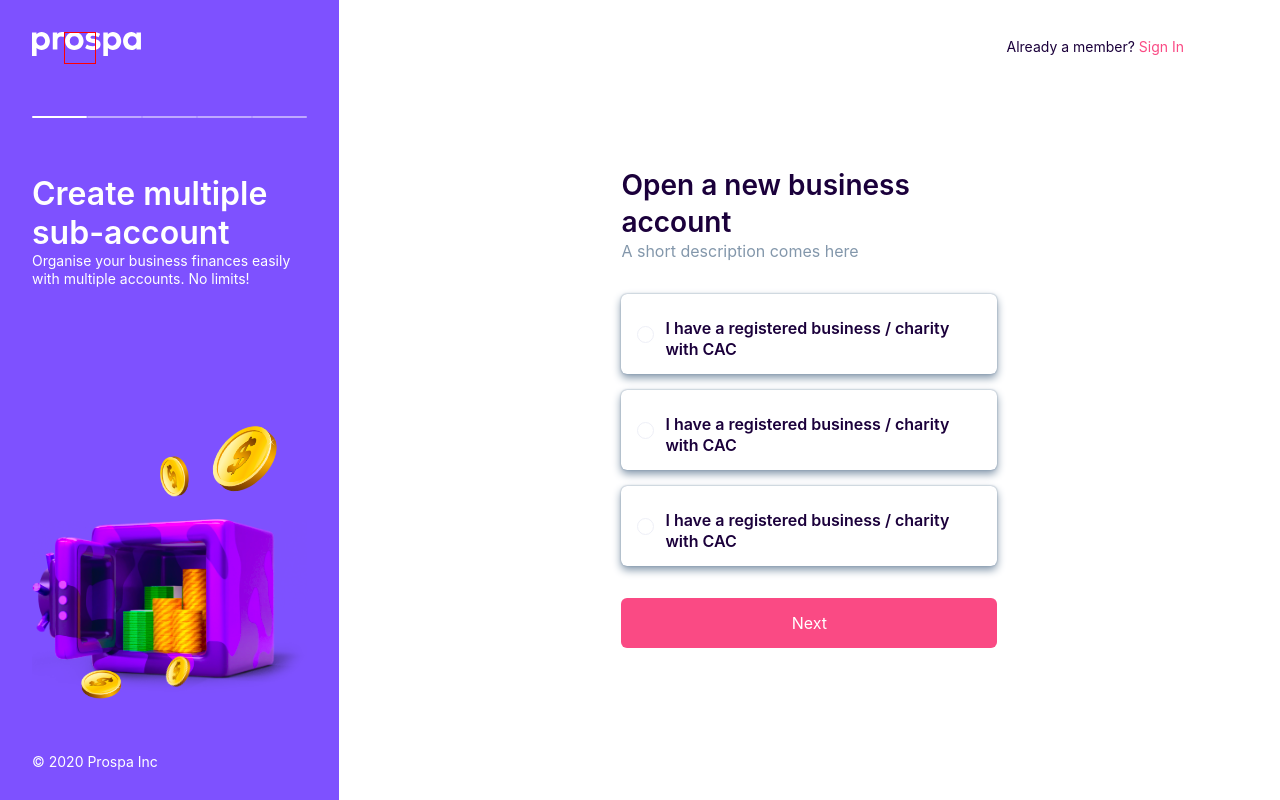
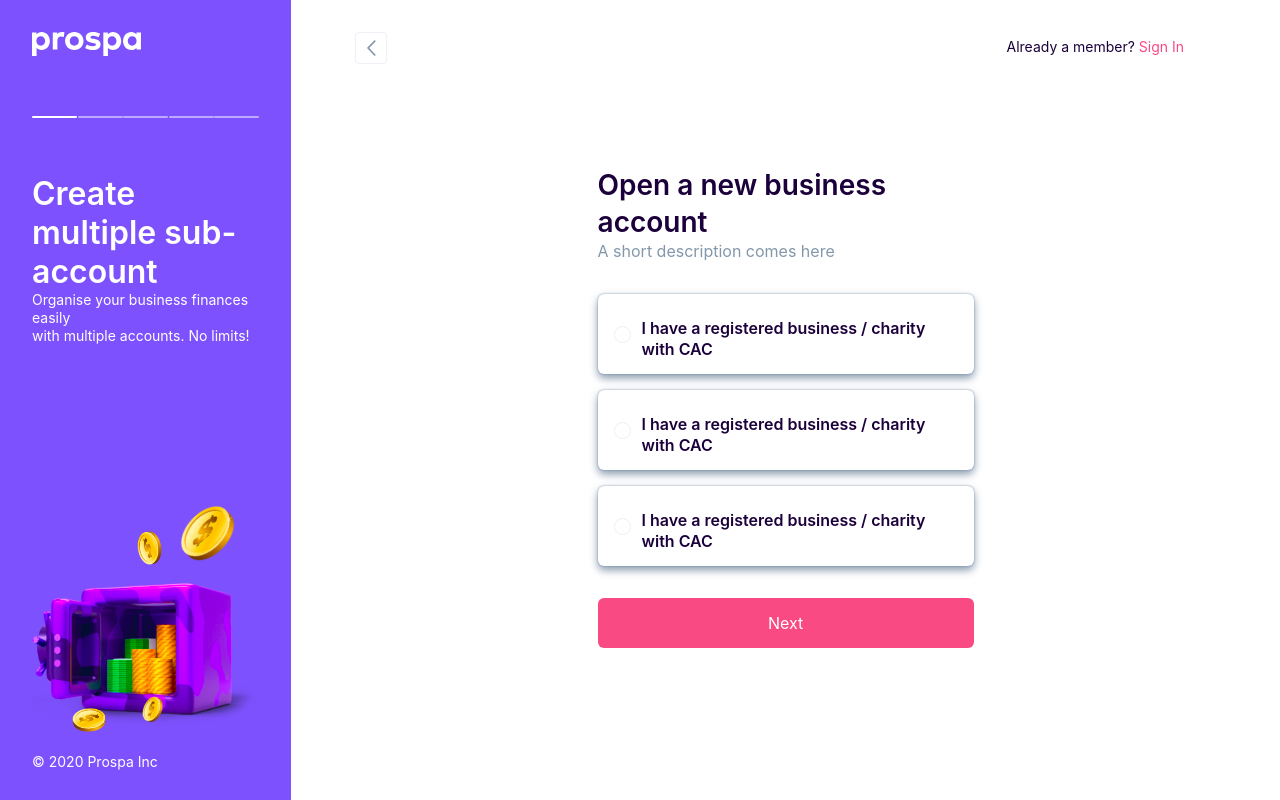
Before and after one commit to jbrit/prospa-1, a React (Create React App) app: page /next in a window 1280 px wide. Built offline with nearby package versions, Linux system fonts and the light colour scheme.

Commit message:
refactor: Conditioned sidebar color

```diff
--- a/src/App.js
+++ b/src/App.js
@@ -8,10 +8,10 @@ import SignUp from './components/SignUp/SignUp';
 function App() {
   return (
     <div className='App'>
-      <Layout>
+      <Layout dark>
         <Route exact path='/' render={() => <SignUp />} />
-        <Route path='/sign-in' render={() => <SignIn />} />
-        <Route path='/next' render={() => <Next />} />
+        <Route exact path='/sign-in' render={() => <SignIn />} />
+        <Route exact path='/next' render={() => <Next />} />
       </Layout>
     </div>
   );
--- a/src/components/Layout/Layout.js
+++ b/src/components/Layout/Layout.js
@@ -1,17 +1,19 @@
-import React, {Component} from 'react';
+import React from 'react';
 import styles from './Layout.module.css';
 import logo from '../../assets/images/prospa-logo.svg';
 import goldBox from '../../assets/images/gold-box.svg';
-import {Link, Route} from 'react-router-dom';
+import {Link, Route, useLocation} from 'react-router-dom';
 
-export default class Layout extends Component {
-  state = {
-    page: 'sign-up',
-  };
-  render() {
+const Layout = (props) => {
+  const location = useLocation();
   return (
     <div className={styles.layoutContainer}>
-        <div className={styles.navbar}>
+      <div
+        className={styles.navbar}
+        style={{
+          backgroundColor: location.pathname === '/sign-in' && `var(--dark)`,
+        }}
+      >
         <img src={logo} alt='Logo' className={styles.logo} />
         <div className={styles.lineContainer}>
           {[0, 0, 0, 0, 0].map((item, i) => (
@@ -32,6 +34,7 @@ export default class Layout extends Component {
         <img src={goldBox} alt='Logo' className={styles.goldBox} />
         <div className={styles.footer}>© 2020 Prospa Inc</div>
       </div>
+
       <div className={styles.itemContainer}>
         <div className={styles.already}>
           <Route exact path={'/'}>
@@ -47,9 +50,10 @@ export default class Layout extends Component {
             </Link>
           </Route>
         </div>
-          {this.props.children}
+        {props.children}
       </div>
     </div>
   );
-  }
-}
+};
+
+export default Layout;
--- a/src/components/Layout/Layout.module.css
+++ b/src/components/Layout/Layout.module.css
@@ -23,7 +23,7 @@
   /* padding: auto -2px; */
 }
 .horizontalLine {
-  min-width: 54.98px;
+  min-width: 45px;
   height: 2px;
   border-radius: 1px;
   background-color: white;
@@ -59,6 +59,7 @@
 
 .itemContainer {
   width: 100%;
+  position: relative;
 }
 
 .already {
--- a/src/components/SignUp/Next/Next.js
+++ b/src/components/SignUp/Next/Next.js
@@ -5,6 +5,7 @@ import BussinessCard from '../../BussinessCard/BussinessCard';
 import Header from '../../Header/Header';
 import Button from '../../Button/Button';
 import styles from './Next.module.css';
+import leftArrow from '../../../assets/images/arrow-left.svg';
 
 export default class Next extends Component {
   state = {pressed: ''};
@@ -12,7 +13,9 @@ export default class Next extends Component {
     return (
       <div className={styles.container}>
         {this.signIn()}
-        <div className={styles.backButton} />
+        <Link to='/' className={styles.backButton}>
+          <img src={leftArrow} alt='arrow-left' />
+        </Link>
         <Header
           title={'Open a new business account'}
           subtitle={'A short description comes here'}
--- a/src/components/SignUp/Next/Next.module.css
+++ b/src/components/SignUp/Next/Next.module.css
@@ -18,8 +18,18 @@
 .backButton {
   width: 32px;
   height: 32px;
-  border: 1px solid red;
+  border: 1px solid #eeeff7;
   position: absolute;
   left: 64px;
   top: 32px;
+  border-radius: 4px;
+  display: flex;
+  justify-content: center;
+  align-items: center;
 }
+
+.backButton img {
+  width: 8.8px;
+  height: 16px;
+  object-fit: contain;
+}
```
Lines whose indentation alone changed are shown as unchanged.
